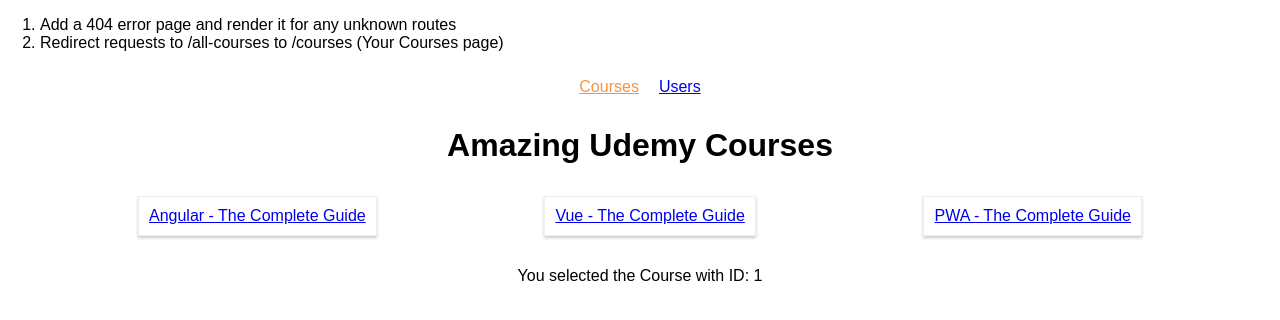
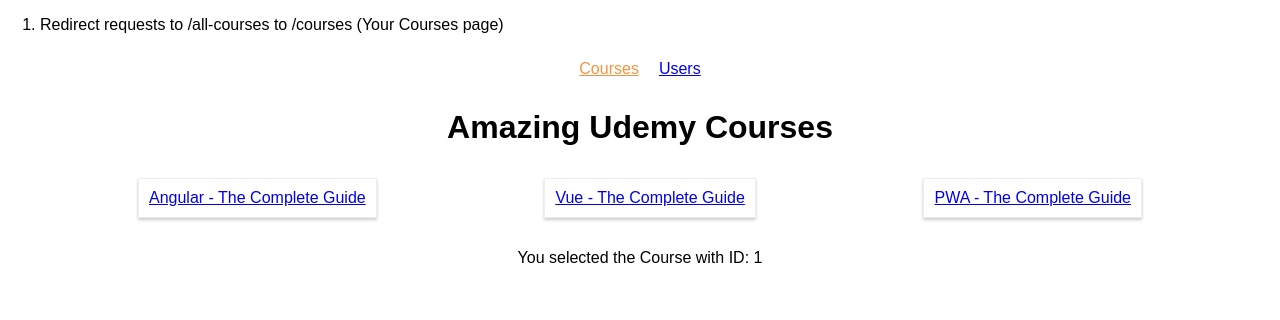
Before and after one commit to RaidenDilan/react-complete-guide-assignment-3, a React (Create React App) app: page /courses/1/1 in a window 1280 px wide. Shown: the top 320 px of the page. Built offline with nearby package versions, Linux system fonts and the light colour scheme; the HTML template or start-up script is replaced by a standard one.

Commit message:
Add a 404 error page and render it for any unknown routes

```diff
--- a/src/App.js
+++ b/src/App.js
@@ -3,14 +3,13 @@ import { Route, NavLink, Switch } from 'react-router-dom';
 
 import Courses from './containers/Courses/Courses';
 import Users from './containers/Users/Users';
-// import Course from './containers/Course/Course';
+import NoMatch from './components/NoMatch/NoMatch';
 
 class App extends Component {
   render () {
     return (
       <div className='App'>
         <ol style={ { textAlign: 'left' } }>
-          <li>Add a 404 error page and render it for any unknown routes</li>
           <li>Redirect requests to /all-courses to /courses (Your Courses page)</li>
         </ol>
         <nav>
@@ -27,6 +26,7 @@ class App extends Component {
           <Route path='/users' component={ Users } />
           { /* <Route path='/courses/:courseId' component={ Course } /> */ }
           <Route path='/courses' component={ Courses } />
+          <Route component={ NoMatch } />
         </Switch>
       </div>
     );
--- /dev/null
+++ b/src/components/NoMatch/NoMatch.js
@@ -0,0 +1,7 @@
+import React from 'react';
+
+const noMatch = () => (
+  <h1 style={ { textAlign: 'center' } }>404 - Page Not Found</h1>
+);
+
+export default noMatch;
```
